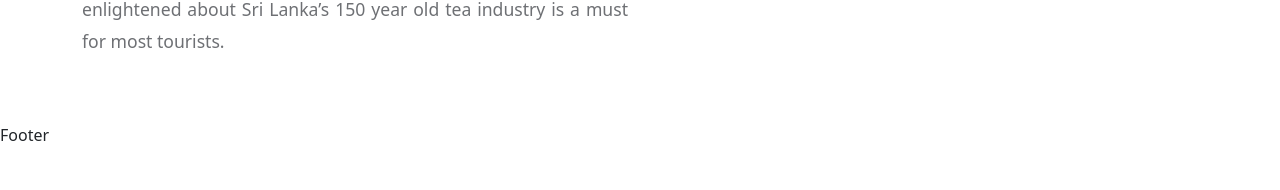
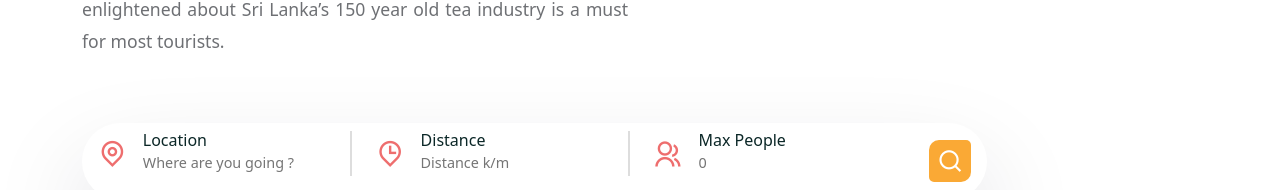
Before and after one commit to Warnakulaisuru/Tour-Management-System, a React (Create React App) app in the folder tour-management/frontend/: page /home in a window 1280 px wide. Shown: the part 762-952 px from the top of the page. Before the commit the page ends 909 px from the top, so only its background shows below. Built offline with nearby package versions, Linux system fonts and the light colour scheme; a web font is replaced by a local one.

Commit message:
add search bar

```diff
--- a/tour-management/frontend/src/pages/Home.jsx
+++ b/tour-management/frontend/src/pages/Home.jsx
@@ -7,6 +7,7 @@
 import heroVideo from "../assets/images/hero-video.mp4";
 import worldImg from '../assets/images/world.png'
 import Subtitle from './../shared/Subtitle';
+import SearchBar from "../shared/SearchBar";
 
 const Home = () => {
   return <>
@@ -44,10 +45,11 @@
               <img src={heroImg02} alt="" />
             </div>
           </Col>
+          <SearchBar/>
         </Row>
       </Container>
     </section>
-    {/* --hero section start-- */}
+    {/* --hero section end-- */}
   </>;
 };
 
--- /dev/null
+++ b/tour-management/frontend/src/shared/SearchBar.jsx
@@ -0,0 +1,68 @@
+import React, { useRef } from "react";
+import "./search-bar.css";
+import { Col, Form, FormGroup } from "reactstrap";
+
+const SearchBar = () => {
+  const locationRef = useRef("");
+  const distanceRef = useRef(0);
+  const maxGroupSizeRef = useRef(0);
+
+  const searchHandler = () => {
+    const location = locationRef.current.value;
+    const distance = distanceRef.current.value;
+    const maxGroupSize = maxGroupSizeRef.current.value;
+
+    if (location === "" || distance === "" || maxGroupSize === "") {
+      return alert("All fields are required!");
+    }
+  };
+
+  return (
+    <Col lg="12">
+      <div className="search__bar">
+        <Form className="d-flex align-items-center gap-4">
+          <FormGroup className="d-flex gap-3 form__group form__group-fast">
+            <span>
+              <i className="ri-map-pin-line"></i>
+            </span>
+            <div>
+              <h6>Location</h6>
+              <input
+                type="text"
+                placeholder="Where are you going ?"
+                ref={locationRef}
+              />
+            </div>
+          </FormGroup>
+          <FormGroup className="d-flex gap-3 form__group form__group-fast">
+            <span>
+              <i className="ri-map-pin-time-line"></i>
+            </span>
+            <div>
+              <h6>Distance</h6>
+              <input
+                type="number"
+                placeholder="Distance k/m"
+                ref={distanceRef}
+              />
+            </div>
+          </FormGroup>
+          <FormGroup className="d-flex gap-3 form__group form__group-last">
+            <span>
+              <i className="ri-group-line"></i>
+            </span>
+            <div>
+              <h6>Max People</h6>
+              <input type="number" placeholder="0" ref={maxGroupSizeRef} />
+            </div>
+          </FormGroup>
+          <span className="search__icon" type="submit" onClick={searchHandler}>
+            <i class="ri-search-line"></i>
+          </span>
+        </Form>
+      </div>
+    </Col>
+  );
+};
+
+export default SearchBar;
--- /dev/null
+++ b/tour-management/frontend/src/shared/search-bar.css
@@ -0,0 +1,40 @@
+.search__bar {
+    padding: 0.5rem 1rem;
+    border-radius: 50px;
+    box-shadow: rgba(17, 12, 46, 0.15) 0px 48px 100px 0px;
+    width: max-content;
+    margin-top: 50px;
+  }
+
+  .form__group span {
+    font-size: 1.8rem;
+    color: #ee6e6e;
+  }
+
+  .form__group input {
+    border: none;
+    font-size: 0.9rem;
+    color: var(--heading-color);
+    font-weight: 500;
+  }
+
+.form__group input:focus{
+    outline: none;
+}
+
+.form__group h6{
+    margin-bottom: 0;
+}
+
+.form__group-fast {
+    border-right: 2px solid #ddd;
+}
+
+.search__icon i{
+    font-size: 1.6rem;
+    padding: 0.5rem;
+    background: var(--secondary-color);
+    color: #fff;
+    border-radius: 10px 5px 10px 5px;
+    cursor: pointer;
+}
```
